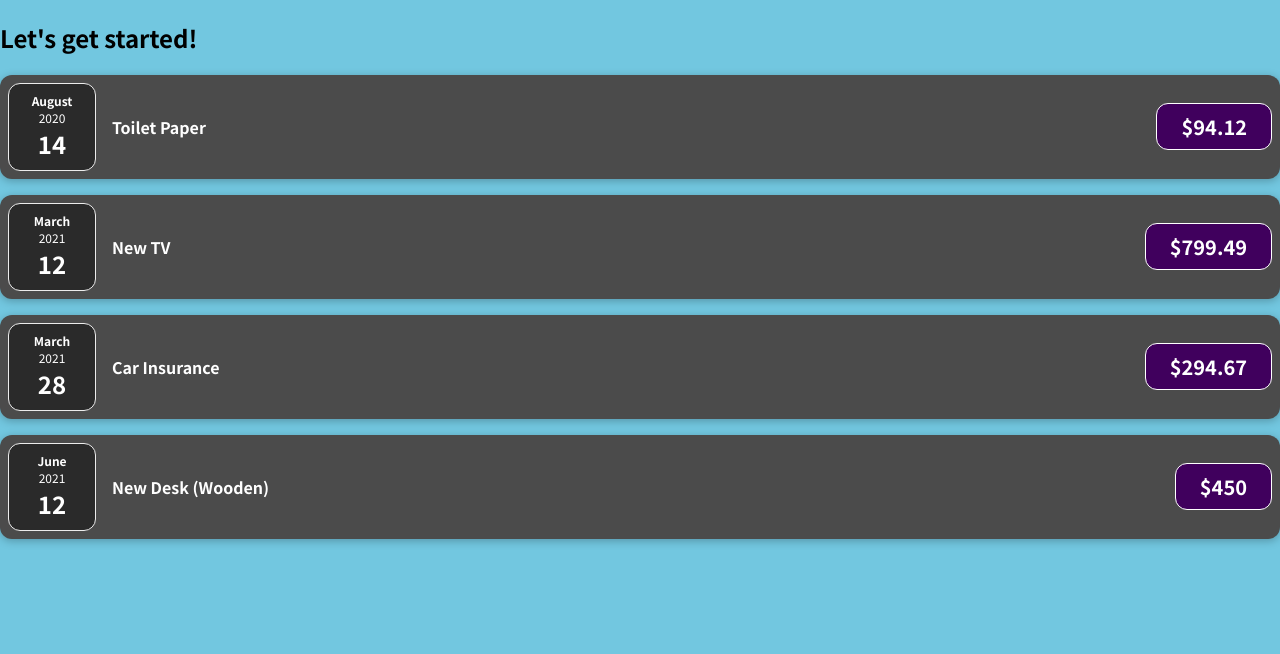
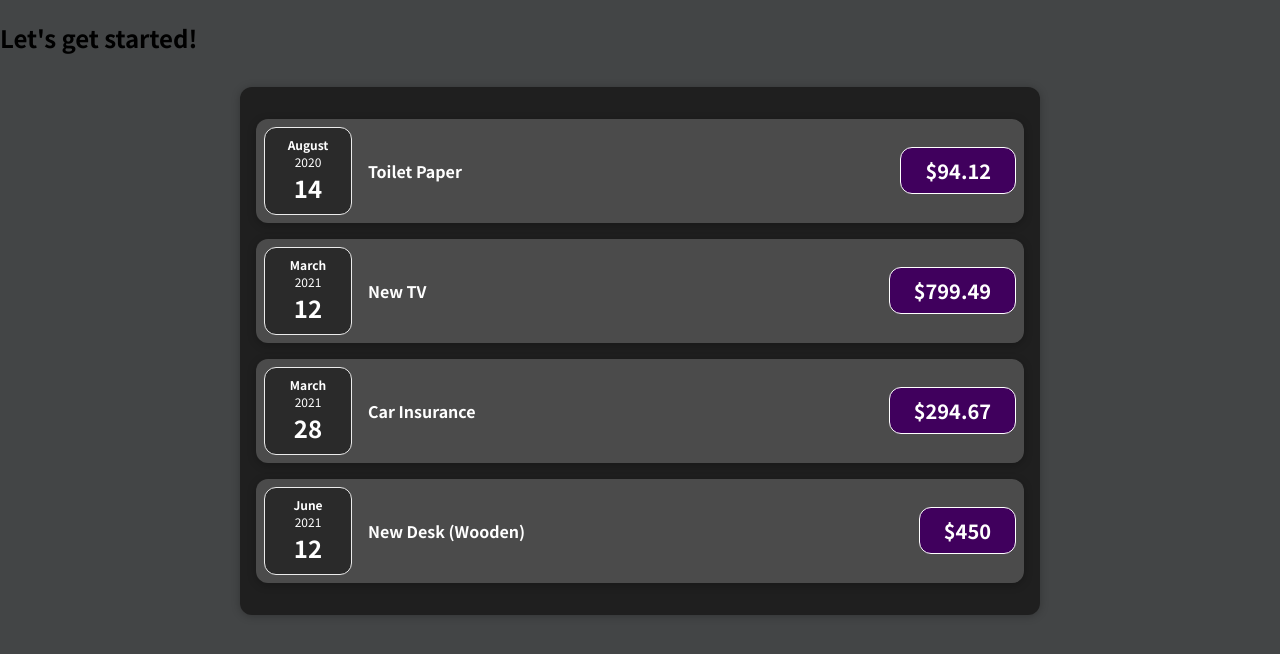
Before and after one commit to AyaMalek2/React-getting-started, a JavaScript app: page / in a window 1280 px wide. Shown: the top 654 px of the page. Built offline with nearby package versions, Linux system fonts and the light colour scheme.

Commit message:
add expenses style

```diff
--- a/src/components/Expenses.js
+++ b/src/components/Expenses.js
@@ -1,4 +1,6 @@
 import ExpenseItem from "./ExpenseItem";
+import "./Expenses.css";
+
 export default function Expenses(props) {
   return (
     <div className="expenses">
--- a/src/index.css
+++ b/src/index.css
@@ -10,5 +10,5 @@ html {
 
 body {
   margin: 0;
-  background-color: #72c7e0;
+  background-color: #434546;
 }
```
